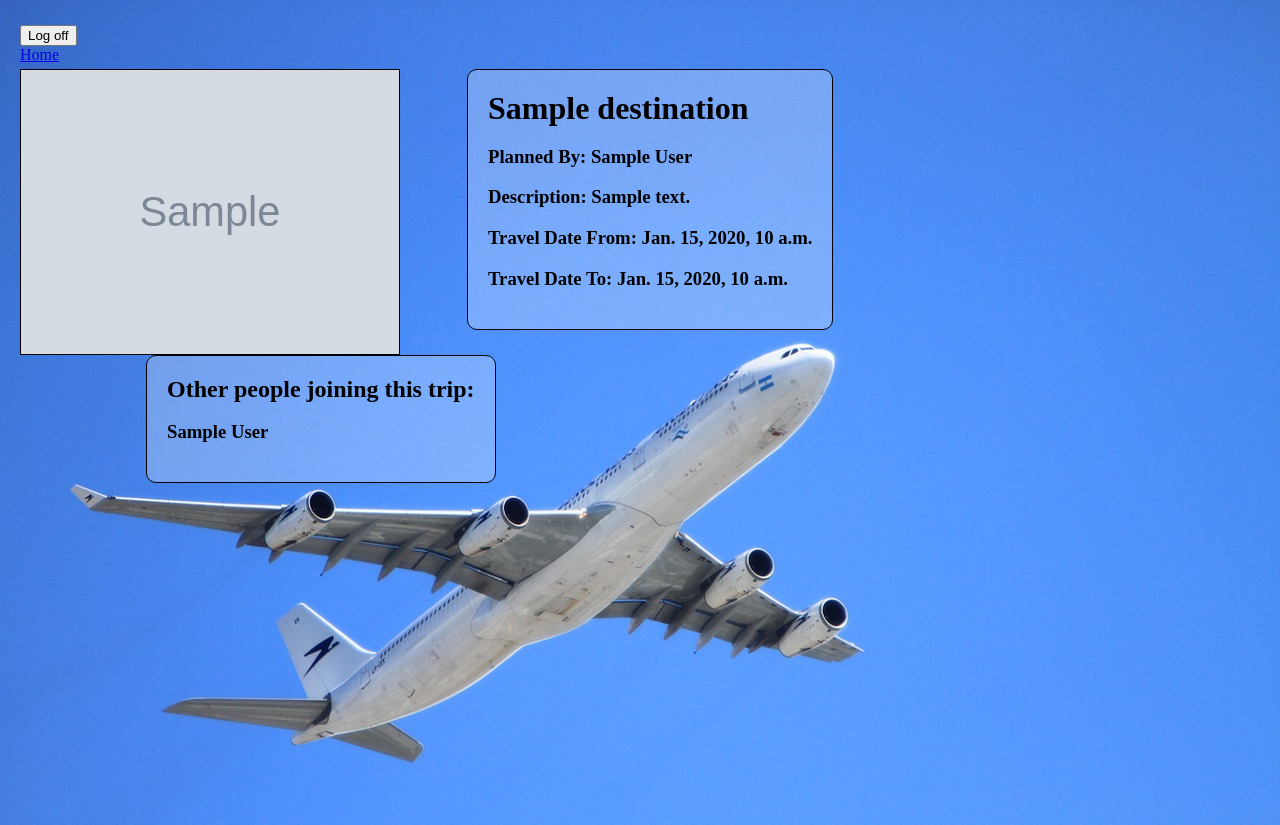
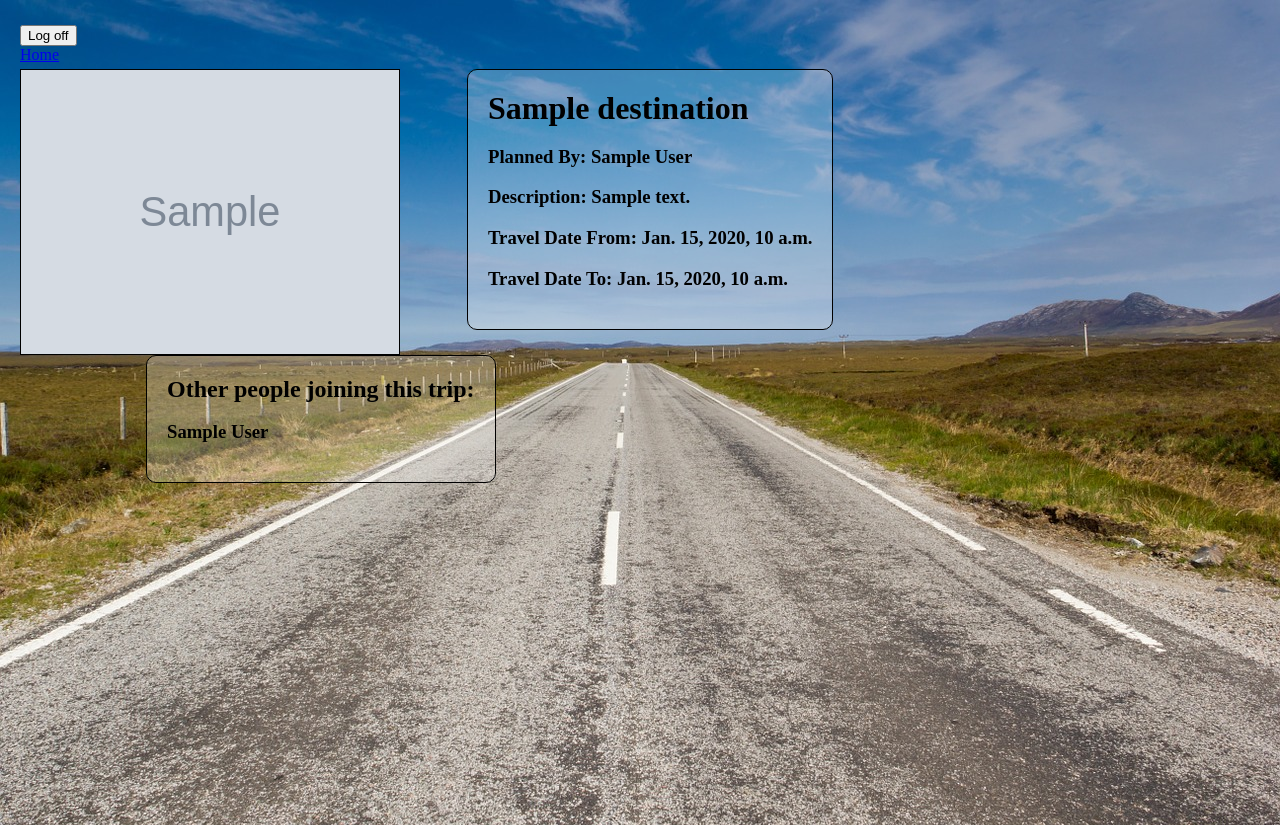
Before and after one commit to denglish7/Travel_Buddy, a Django app: template apps/travel_app/templates/travel_app/show.html in a window 1280 px wide. Run offline with Django 3.2, Linux system fonts and the light colour scheme; tables that the repository leaves empty hold one stand-in row (values such as "Sample post"); the template is opened without the code that fills it: values that come from a table or form of the project are taken from there, most other values are stand-ins (such as "Sample title", 1, 10 or a date in 2020); grey boxes marked "Sample" are stand-in pictures; parts of the project's set-up code (start-up, migrations or seed data) failed here and were passed over.

Commit message:
added more styling

```diff
--- a/apps/login_reg_app/static/login_reg_app/add.css
+++ b/apps/login_reg_app/static/login_reg_app/css/add.css
@@ -12,7 +12,7 @@ body, html {
     padding: 0px auto;
     padding-top: 25px;
     padding-left: 20px;
-    background-image: url('plane-50893_1280.jpg');
+    background-image: url('../img/plane-50893_1280.jpg');
 }
 
 .add {
--- a/apps/login_reg_app/static/login_reg_app/main.css
+++ b/apps/login_reg_app/static/login_reg_app/css/main.css
@@ -12,7 +12,7 @@ body, html {
     padding: 0px auto;
     padding-top: 50px;
     padding-left: 20px;
-    background-image: url('fiji-293826_1280.jpg');
+    background-image: url('../img/fiji-293826_1280.jpg');
 }
 
 
--- a/apps/login_reg_app/static/login_reg_app/show.css
+++ b/apps/login_reg_app/static/login_reg_app/css/show.css
@@ -13,7 +13,7 @@ body, html {
     padding: 0px auto;
     padding-top: 25px;
     padding-left: 20px;
-    background-image: url('plane-50893_1280.jpg');
+    background-image: url('../img/road-1049386_1280.jpg');
 }
 
 img {
--- a/apps/login_reg_app/templates/login_reg_app/index.html
+++ b/apps/login_reg_app/templates/login_reg_app/index.html
@@ -4,7 +4,7 @@
     <meta charset="utf-8">
         <title></title>
         {% load staticfiles %}
-        <link rel="stylesheet" href="{% static 'login_reg_app/main.css' %}"media="screen" title="no title"  charset="utf-8">
+        <link rel="stylesheet" href="{% static 'login_reg_app/css/main.css' %}"media="screen" title="no title"  charset="utf-8">
     </head>
     <body>
         <div class="wrapper">
--- a/apps/travel_app/templates/travel_app/add.html
+++ b/apps/travel_app/templates/travel_app/add.html
@@ -4,7 +4,7 @@
     <meta charset="utf-8">
         <title></title>
         {% load staticfiles %}
-        <link rel="stylesheet" href="{% static 'login_reg_app/add.css' %}"media="screen" title="no title"  charset="utf-8">
+        <link rel="stylesheet" href="{% static 'login_reg_app/css/add.css' %}"media="screen" title="no title"  charset="utf-8">
     </head>
     <body>
         <div class="wrapper">
--- a/apps/travel_app/templates/travel_app/show.html
+++ b/apps/travel_app/templates/travel_app/show.html
@@ -4,7 +4,7 @@
     <meta charset="utf-8">
         <title></title>
         {% load staticfiles %}
-        <link rel="stylesheet" href="{% static 'login_reg_app/show.css' %}" media="screen" title="no title"  charset="utf-8">
+        <link rel="stylesheet" href="{% static 'login_reg_app/css/show.css' %}" media="screen" title="no title"  charset="utf-8">
     </head>
     <body>
         <div class="wrapper">
```
Also changed, not shown: apps/login_reg_app/static/login_reg_app/img/fiji-293826_1280.jpg (renamed from apps/login_reg_app/static/login_reg_app/fiji-293826_1280.jpg), apps/login_reg_app/static/login_reg_app/img/plane-50893_1280.jpg (renamed from apps/login_reg_app/static/login_reg_app/plane-50893_1280.jpg), apps/login_reg_app/static/login_reg_app/img/road-1049386_1280.jpg (added), apps/login_reg_app/static/login_reg_app/vw-camper-336606_1280.jpg (deleted).
